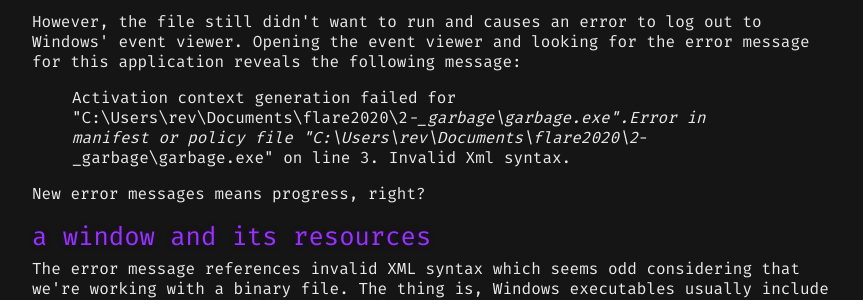
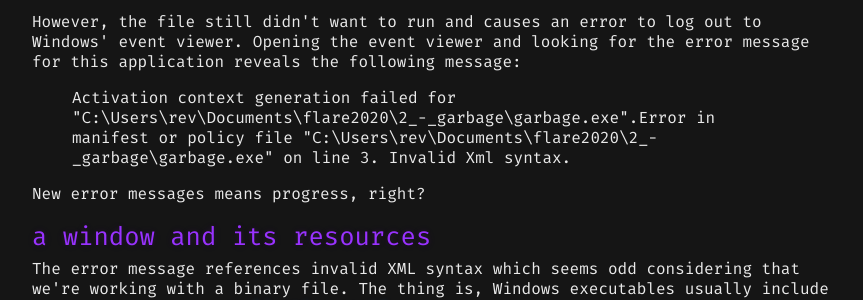
Before and after one commit to nyhilum/old-jekyll-blog, a Jekyll site: the page built from ctf/_posts/2021-05-23-flare2020c2.md, in a window 1280 px wide and 900 px high, scrolled down 1992 px. Shown: the part 172-472 px from the top of the window, without its empty margins (208-1071 px from the left). Built offline with Jekyll 4.4.1, drawn with Linux system fonts in a browser that asks for light colours.

Commit message:
fixed formatting problem

````diff
--- a/ctf/_posts/2021-05-23-flare2020c2.md
+++ b/ctf/_posts/2021-05-23-flare2020c2.md
@@ -52,7 +52,7 @@ Unpacked 1 file.
 ```
 
 However, the file still didn't want to run and causes an error to log out to Windows' event viewer. Opening the event viewer and looking for the error message for this application reveals the following message:
-> Activation context generation failed for "C:\Users\rev\Documents\flare2020\2_-_garbage\garbage.exe".Error in manifest or policy file "C:\Users\rev\Documents\flare2020\2_-_garbage\garbage.exe" on line 3. Invalid Xml syntax.
+> Activation context generation failed for "C:\Users\rev\Documents\flare2020\2\_-\_garbage\garbage.exe".Error in manifest or policy file "C:\Users\rev\Documents\flare2020\2\_-\_garbage\garbage.exe" on line 3. Invalid Xml syntax.
 
 New error messages means progress, right?
 
````
